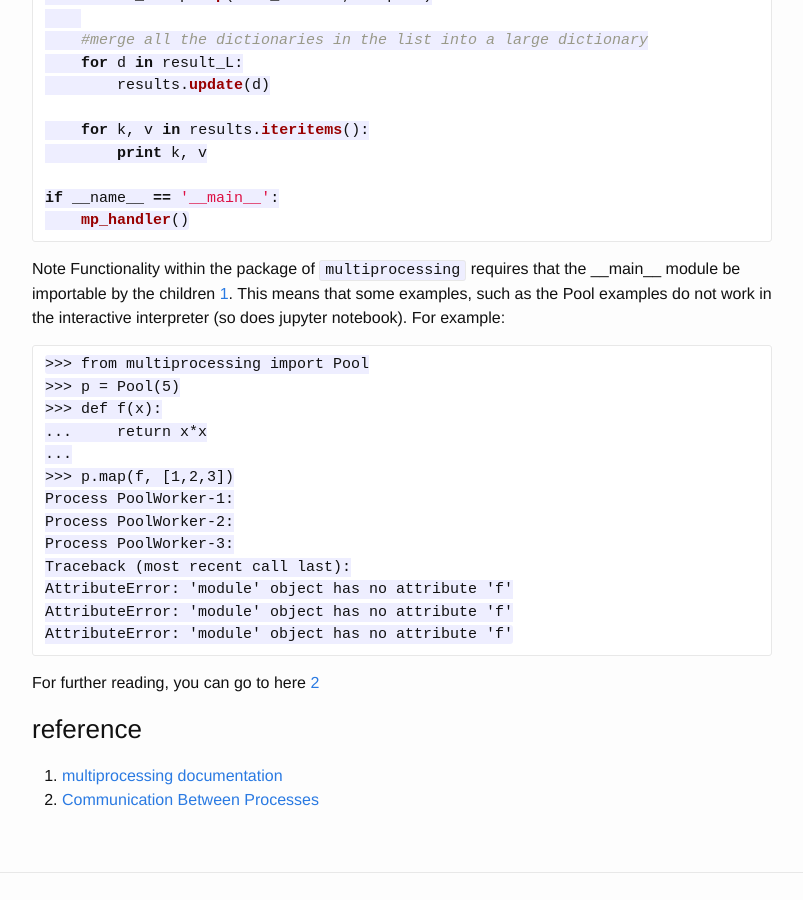
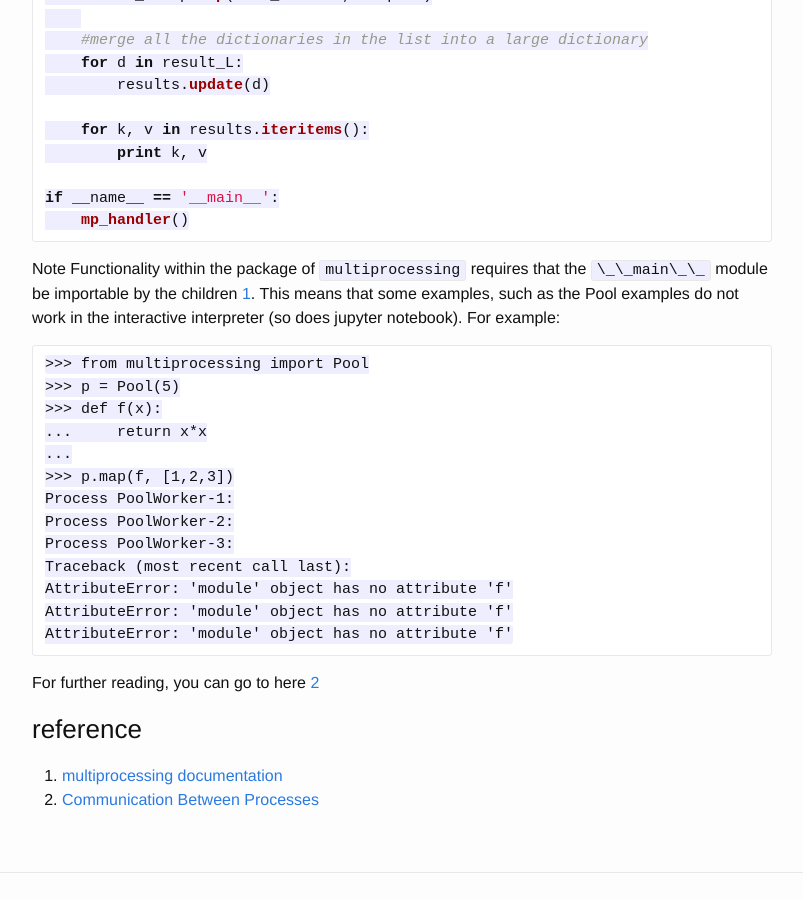
Before and after one commit to juvion/juvion.github.io, a Jekyll site: the page built from _posts/2016-09-20-Multiprocessing_with_Python.md, in a window 1280 px wide and 900 px high, scrolled down 2721 px. Shown: the whole window, without its empty margins (238-1041 px from the left). Built offline with Jekyll 4.4.1, drawn with Linux system fonts in a browser that asks for light colours.

````diff
--- a/_posts/2016-09-20-Multiprocessing_with_Python.md
+++ b/_posts/2016-09-20-Multiprocessing_with_Python.md
@@ -206,7 +206,7 @@ if __name__ == '__main__':
     mp_handler()
 ```
 
-Note Functionality within the package of `multiprocessing` requires that the \_\_main\_\_ module be importable by the children [1](https://docs.python.org/2/library/multiprocessing.html#multiprocessing-programming). This means that some examples, such as the Pool examples do not work in the interactive interpreter (so does jupyter notebook). For example:
+Note Functionality within the package of `multiprocessing` requires that the `\_\_main\_\_` module be importable by the children [1](https://docs.python.org/2/library/multiprocessing.html#multiprocessing-programming). This means that some examples, such as the Pool examples do not work in the interactive interpreter (so does jupyter notebook). For example:
 
 ```
 >>> from multiprocessing import Pool
````
